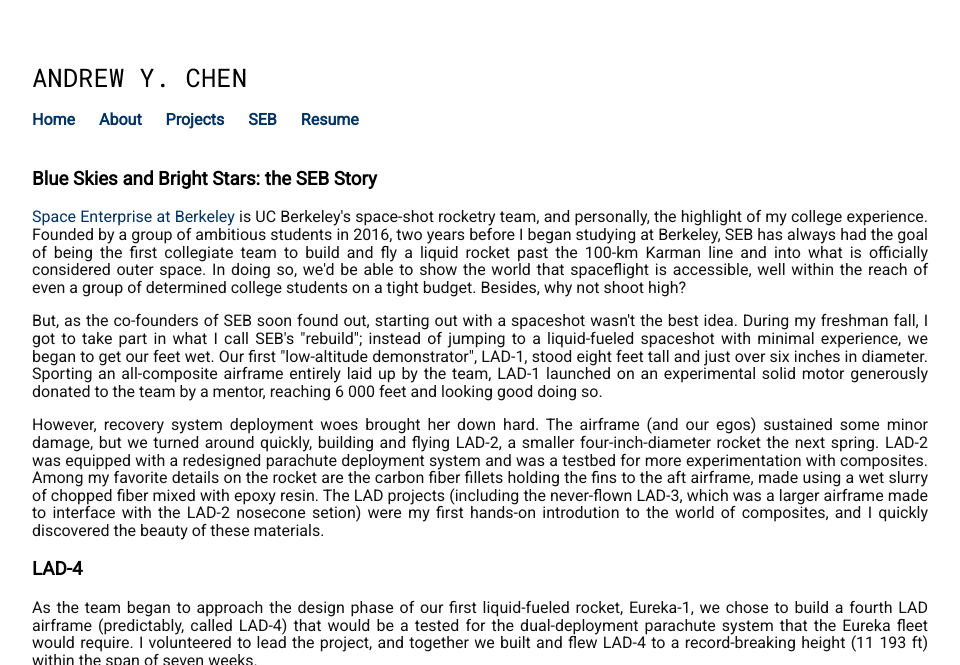
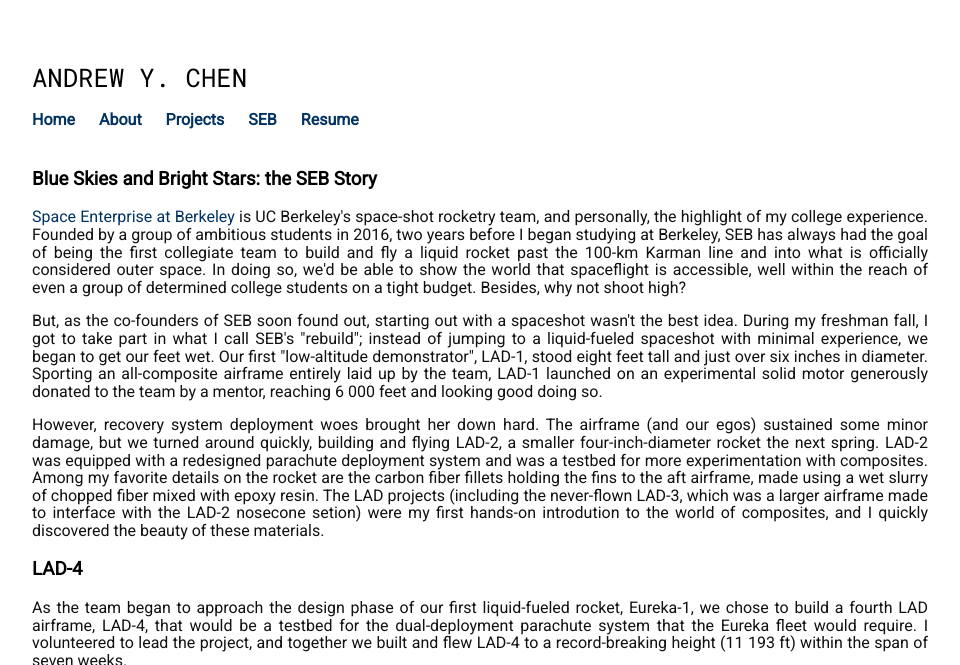
Before and after one commit to carbonheliumnitrogen/carbonheliumnitrogen.github.io, a Jekyll site: the page built from seb.html, in a window 1280 px wide. Shown: the top 665 px of the page, without its empty margins (160-1120 px from the left). Built offline with Jekyll 4.4.1, drawn with Linux system fonts in a browser that asks for light colours; some of the changed text lies outside the part shown; grey boxes are pictures that could not be loaded.

Commit message:
Update seb.html

```diff
--- a/seb.html
+++ b/seb.html
@@ -43,7 +43,7 @@
 
 
   <h3>LAD-4</h3>
-  <p> As the team began to approach the design phase of our first liquid-fueled rocket, Eureka-1, we chose to build a fourth LAD airframe (predictably, called LAD-4) that would be a tested for the dual-deployment parachute system that the Eureka fleet would require. I volunteered to lead the project, and together we built and flew LAD-4 to a record-breaking height (11 193 ft) within the span of seven weeks.</p>
+  <p> As the team began to approach the design phase of our first liquid-fueled rocket, Eureka-1, we chose to build a fourth LAD airframe, LAD-4, that would be a testbed for the dual-deployment parachute system that the Eureka fleet would require. I volunteered to lead the project, and together we built and flew LAD-4 to a record-breaking height (11 193 ft) within the span of seven weeks.</p>
 
 <div class="row">
   <div class="column">
```
